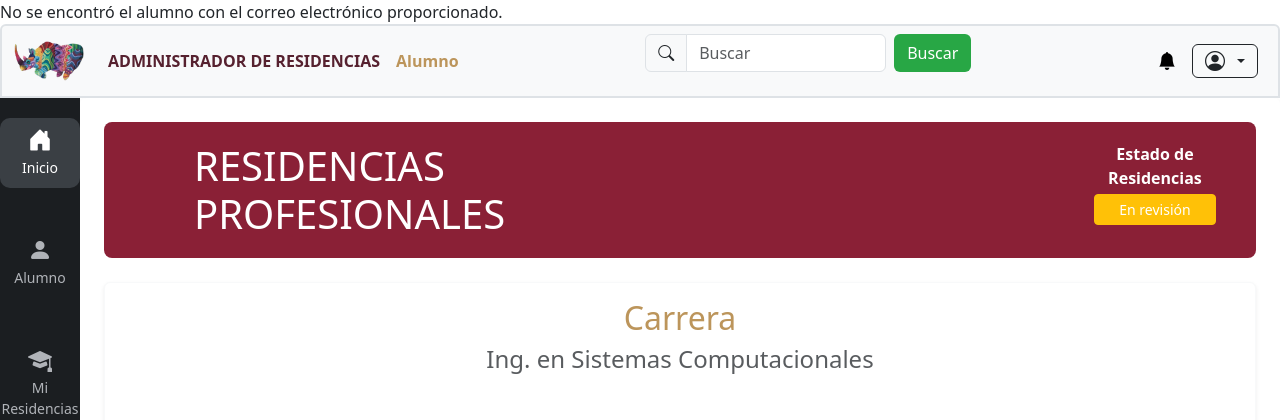
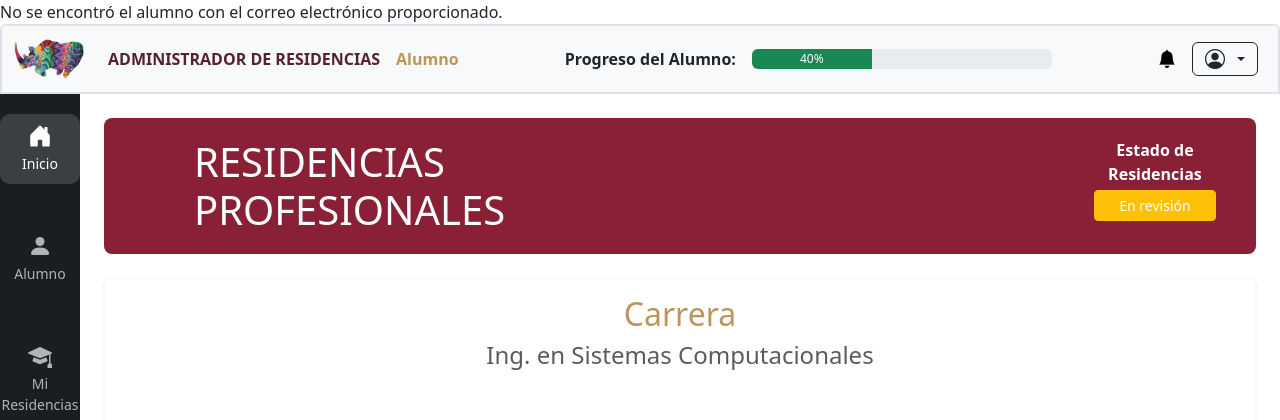
Before and after one commit to Adrianrico94/AdmiResidencias, a PHP site: page /AppAlumnos.php in a window 1280 px wide. Shown: the top 420 px of the page. Run offline with PHP 8.4, Linux system fonts and the light colour scheme; the visitor is signed in with stand-in values (Sample User, id 1); data that the repository does not hold is empty.

Commit message:
primera parte estructura codigo

```diff
--- a/AppAlumnos.php
+++ b/AppAlumnos.php
@@ -293,7 +293,7 @@ WHERE u_alumno.correo_electronico = ?";
 <nav class="border border-2 rounded-top-2 navbar navbar-expand-lg navbar-light navbar-custom">
   <div class="container-fluid">
     <a class="navbar-brand" href="Inicio.html">
-        <img src="img/logo/rino.png" alt="Logo" width="70" height="40" />
+      <img src="Recursos\img\logo\rino.png" alt="Logo" width="70" height="40" />
     </a>
     <ul class="navbar-nav me-auto mb-2 mb-lg-0">
       <li class="nav-item">
@@ -304,13 +304,16 @@ WHERE u_alumno.correo_electronico = ?";
       </li>
     </ul>
 
-      <form class="d-flex">
-        <div class="input-group">
-          <span class="input-group-text"><i class="bi bi-search"></i></span>
-          <input class="form-control search-bar me-2" type="search" placeholder="Buscar" aria-label="Buscar" />
+    <!-- Leyenda y Barra de progreso -->
+    <div class="d-flex align-items-center">
+      <!-- Leyenda de progreso -->
+      <span class="me-3" style="font-size: 16px; font-weight: bold;">Progreso del Alumno:</span>
+
+      <!-- Barra de progreso sin animación -->
+      <div class="progress" style="width: 300px; height: 20px;">
+        <div class="progress-bar bg-success" role="progressbar" style="width: 40%;">40%</div>
       </div>
-        <button class="btn btn-search" type="submit">Buscar</button>
-      </form>
+    </div>
 
     <ul class="navbar-nav ms-auto mb-2 mb-lg-0 align-items-center">
       <li class="nav-item">
@@ -323,35 +326,20 @@ WHERE u_alumno.correo_electronico = ?";
           <span style="font-size: 18px; margin-bottom: 0;"><?php echo "$nombre_alumno "; ?></span>
         </a>
 
-
-
         <ul class="dropdown-menu dropdown-menu-end">
           <li><a class="dropdown-item" href="#"><?php echo "Alumno"; ?></a></li>
-
-
           <li><a class="dropdown-item" href="#"><?php echo "<p>Nombre:  $nombre_alumno $apellido_paterno $apellido_materno</p>"; ?></a></li>
-
-
-
-
           <li><a class="dropdown-item" href="#"><?php echo "<p>Correo electrónico:  $correo_alumno</p>"; ?></a></li>
           <li>
             <hr class="dropdown-divider">
           </li>
-
-            <li><a class="dropdown-item" href="#">
-
           <li><a class="dropdown-item" href="#"><?php echo "<p>Teléfono: $telefono_alumno</p>"; ?></a></li>
-            </a></li>
-
         </ul>
       </div>
-
-
-
     </ul>
   </div>
 </nav>
+
 
   <!-- Modal -->
   <div class="modal fade" id="logoutModal" tabindex="-1" aria-labelledby="logoutModalLabel" aria-hidden="true">
@@ -441,6 +429,34 @@ WHERE u_alumno.correo_electronico = ?";
       </div>
 
 
+
+
+
+
+
+
+
+
+
+
+
+
+
+
+
+
+
+
+
+
+
+
+
+
+
+
+
+
       <!-- Información adicional -->
       <div class="row g-3 mt-4">
         <div class="card-header  text-white text-center" style="background-color: #8a2036;">
@@ -466,6 +482,13 @@ WHERE u_alumno.correo_electronico = ?";
             </div>
           </div>
         </div>
+
+
+
+
+
+
+
 
 
 
@@ -556,6 +579,55 @@ WHERE u_alumno.correo_electronico = ?";
 
 
       </div>
+
+      <!-- fin de Datos del alumno  -->
+
+
+
+      <!-- Subir Evidencias -->
+
+
+
+
+      <div class="card form-container my-4 shadow-lg rounded-4 border-0 mx-auto" style="max-width: 900px;">
+    <div class="card-body p-4">
+        <h2 class="text-center mb-4 fw-bold text-black">Subir Evidencias</h2>
+
+        <div class="progress mt-3 mb-3" role="progressbar" aria-label="Example with label" aria-valuenow="25" aria-valuemin="0" aria-valuemax="100">
+            <div class="progress-bar bg-success" style="width: 25%">25%</div>
+        </div>
+
+        <form enctype="multipart/form-data" method="POST" action="ruta/a/tu/servidor" id="uploadForm">
+            <div class="input-group mb-3">
+                <span class="input-group-text bg-primary text-white border-0"><i class="bi bi-upload"></i></span>
+                <input class="form-control border-0 shadow-sm" type="file" name="evidencia" accept=".jpg, .jpeg, .png, .pdf" required id="fileInput" />
+            </div>
+            <div class="d-flex justify-content-center gap-2">
+                <button class="btn btn-primary w-40 fw-bold shadow-sm btn-upload " type="submit">
+                    <i class="bi bi-cloud-upload"></i> Subir Evidencia
+                </button>
+                <button class="btn btn-danger w-40 fw-bold shadow-sm btn-upload" type="submit">
+                    <i class="bi bi-trash3"></i> Eliminar
+                </button>
+
+            </div>
+
+            <!-- Barra de carga -->
+            <div class="mt-3 d-none" id="progressContainer">
+                <div class="progress">
+                    <div class="progress-bar progress-bar-striped progress-bar-animated" role="progressbar" style="width: 1%;" id="progressBar"></div>
+                </div>
+            </div>
+        </form>
+    </div>
+</div>
+
+
+
+   <!--Fin Subir Evidencias -->
+
+
+
 
       <!-- Información adicional -->
       <div class="row g-3 mt-5" id="residencias">
```
Lines whose indentation alone changed are shown as unchanged.
